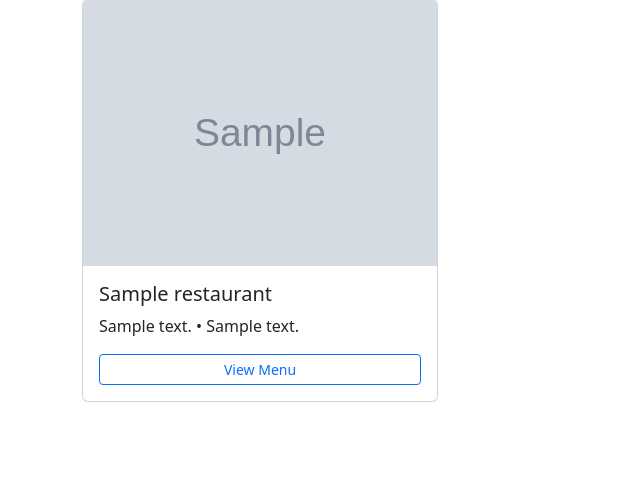
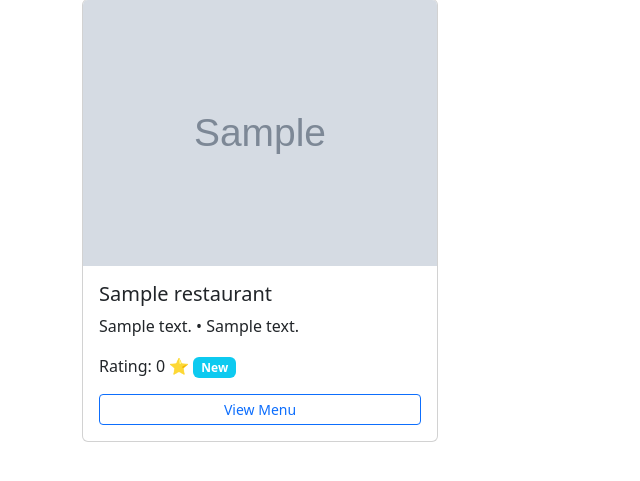
Before and after one commit to aishabunu1/CS202_Group16_Project, a Flask app: page /customer/restaurants in a window 1280 px wide. Shown: the part 231-712 px from the top of the page, without its empty margins (0-640 px from the left). Run offline with Flask 2, Linux system fonts and the light colour scheme; the visitor is signed in with stand-in values (Sample User, id 1); tables that the repository leaves empty or names only in its code hold one stand-in row (values such as "Sample post"); grey boxes marked "Sample" are stand-in pictures.

Commit message:
added showing rating in search

```diff
--- a/app.py
+++ b/app.py
@@ -522,41 +522,95 @@ def customer_orders():
     return render_template('customer/orders.html', orders=orders)
 
 
-
-
 @app.route('/customer/rate/<int:order_id>', methods=['GET', 'POST'])
 @login_required
 @customer_required
 def rate_order(order_id):
-    if request.method == 'POST':
-        rating_value = int(request.form['rating'])
-        comment = request.form.get('comment', '')
-
-        try:
-            add_rating(order_id, session['user_id'], rating_value, comment)
-            flash('Thank you for your rating!', 'success')
-            return redirect(url_for('customer_orders'))
-        except mysql.connector.Error as err:
-            flash(f'Failed to submit rating: {err}', 'error')
-
-    # GET request - show rating form
     conn = get_db_connection()
     cursor = conn.cursor(dictionary=True)
 
+    # Fetch order with accepted time and restaurant info
     cursor.execute("""
-        SELECT c.cart_id, r.name as restaurant_name
+        SELECT c.cart_id, r.name AS restaurant_name, c.accepted_time, r.restaurant_id,
+               c.customer_id
         FROM carts c
         JOIN restaurants r ON c.restaurant_id = r.restaurant_id
         WHERE c.cart_id = %s AND c.customer_id = %s
     """, (order_id, session['user_id']))
 
     order = cursor.fetchone()
+
+    if not order:
+        cursor.close()
+        conn.close()
+        flash('Order not found.', 'error')
+        return redirect(url_for('customer_orders'))
+
+    # Check if order is accepted and accepted_time is not None
+    if not order['accepted_time']:
+        cursor.close()
+        conn.close()
+        flash('You can only rate after the order is accepted.', 'error')
+        return redirect(url_for('customer_orders'))
+
+    # Check if rating is within 24 hours of acceptance
+    accepted_dt = order['accepted_time']
+    if isinstance(accepted_dt, str):
+        # Convert string datetime from MySQL to Python datetime if needed
+        accepted_dt = datetime.strptime(accepted_dt, '%Y-%m-%d %H:%M:%S')
+
+    if datetime.utcnow() > accepted_dt + timedelta(hours=24):
+        cursor.close()
+        conn.close()
+        flash('Rating period expired. You can only rate within 24 hours after acceptance.', 'error')
+        return redirect(url_for('customer_orders'))
+
+    # Check if rating already exists for this order (one rating per order)
+    cursor.execute("SELECT id FROM ratings WHERE order_id = %s", (order_id,))
+    existing_rating = cursor.fetchone()
+
+    if existing_rating:
+        cursor.close()
+        conn.close()
+        flash('You have already rated this order.', 'info')
+        return redirect(url_for('customer_orders'))
+
+    if request.method == 'POST':
+        rating_value = int(request.form['rating'])
+        comment = request.form.get('comment', '')
+
+        try:
+            # Your existing function to add rating
+            add_rating(order_id, session['user_id'], rating_value, comment)
+
+            # Update restaurant average rating and total ratings
+            # Fetch current average and count
+            cursor.execute("SELECT average_rating, total_ratings FROM restaurants WHERE restaurant_id = %s", (order['restaurant_id'],))
+            rest = cursor.fetchone()
+
+            avg = rest['average_rating'] or 0
+            total = rest['total_ratings'] or 0
+
+            new_total = total + 1
+            new_avg = (avg * total + rating_value) / new_total
+
+            # Update database
+            cursor.execute("""
+                UPDATE restaurants
+                SET average_rating = %s, total_ratings = %s
+                WHERE restaurant_id = %s
+            """, (new_avg, new_total, order['restaurant_id']))
+
+            conn.commit()
+            flash('Thank you for your rating!', 'success')
+            return redirect(url_for('customer_orders'))
+
+        except mysql.connector.Error as err:
+            conn.rollback()
+            flash(f'Failed to submit rating: {err}', 'error')
+
     cursor.close()
     conn.close()
-
-    if not order:
-        flash('Order not found', 'error')
-        return redirect(url_for('customer_orders'))
 
     return render_template('customer/rate.html', order=order)
 
@@ -883,24 +937,14 @@ def apply_discount(item_id):
     return redirect(request.referrer or url_for('manager_dashboard'))
 
 
-# @app.route('/update_cart_quantities', methods=['POST'])
-# @login_required
-# def update_cart_quantities():
-#     cart_id = get_or_create_cart_for_user(session['user_id'])  # Your logic
-#     quantities = request.form.getlist('quantities')
-#     item_ids = request.form.getlist('quantities')
+@app.route('/restaurants/search')
+def restaurant_search():
+    q = request.args.get('q', '')
+    # Simple example search
+    restaurants = restaurants.query.filter(restaurants.name.ilike(f'%{q}%')).all()
+    # Pass restaurants with avg rating & total_ratings available for template logic
+    return render_template('restaurants.html', restaurants=restaurants)
 
-#     for item_id, quantity in request.form.get('quantities', {}).items():
-#         try:
-#             item_id = int(item_id)
-#             quantity = int(quantity)
-#             if quantity >= 1:
-#                 update_cart_item_quantity(cart_id, item_id, quantity)
-#         except:
-#             continue
-
-#     flash('Cart updated successfully.', 'success')
-#     return redirect(url_for('customer_cart'))
 
 
 @app.route('/manager/statistics/<int:restaurant_id>')
--- a/templates/customer/orders.html
+++ b/templates/customer/orders.html
@@ -16,7 +16,7 @@
           {% for ci in order['items'] %}
             <li class="list-group-item d-flex justify-content-between">
               <span>{{ ci.name }} × {{ ci.quantity }}</span>
-<span>{{ ci.total | currency }}</span>
+            <span>{{ ci.total | currency }}</span>
 
             </li>
           {% endfor %}
--- a/templates/customer/restaurants.html
+++ b/templates/customer/restaurants.html
@@ -14,6 +14,13 @@
           <div class="card-body d-flex flex-column">
             <h5 class="card-title">{{ r.name }}</h5>
             <p class="card-text">{{ r.cuisine }} • {{ r.address }}</p>
+            <p>
+             {% if r.rating_count >= 10 %}
+                Average Rating: {{ '%.1f'|format(r.average_rating) }} ⭐ ({{ r.total_ratings }} reviews)
+              {% else %}
+                Rating: 0 ⭐ <span class="badge bg-info">New</span>
+              {% endif %}
+            </p>
             <a href="{{ url_for('customer_menu', restaurant_id=r.restaurant_id) }}" class="btn btn-sm btn-outline-primary mt-auto">
               View Menu
             </a>
```
Also changed, not shown: templates/customer/rate.html (+7 -0 lines), templates/manager/orders.html (+6 -2 lines).
